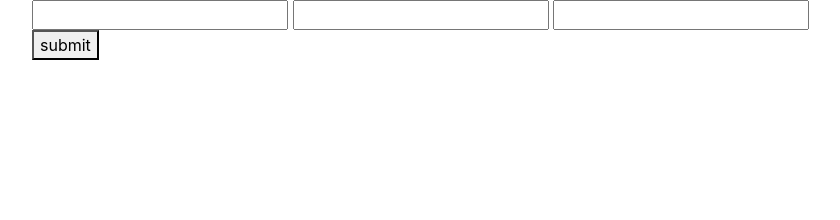
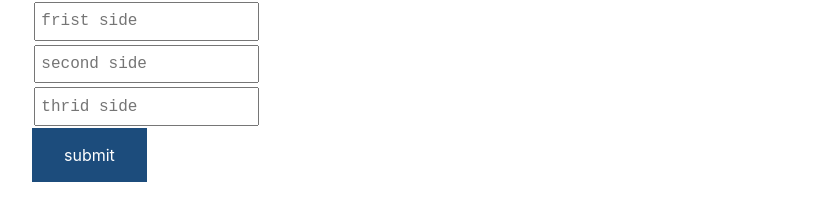
Before and after one commit to shack254/triangles, a plain HTML site: page index.html in a window 1280 px wide. Shown: the whole page, without its empty margins (53-893 px from the left). Drawn offline with Linux system fonts and the light colour scheme.

Commit message:
designed from and submit button

```diff
--- a/css/stlye.css
+++ b/css/stlye.css
@@ -0,0 +1,28 @@
+#sideab{
+    padding: 4pt;
+    margin: 2px;
+    font-family: monospace;
+    font-size: 16px;
+}
+#sidebc{
+    padding: 4pt;
+    margin: 2px;
+    font-family: monospace;
+    font-size: 16px;
+}
+#sideca{
+    padding: 4pt;
+    margin: 2px;
+    font-family: monospace;
+    font-size: 16px;
+}
+button{
+    background-color: #1c4c7c;
+    border: none;
+    color: white;
+    padding: 15px 32px;
+    text-align: center;
+    text-decoration: none;
+    display: inline-block;
+    font-size: 16px;
+}
--- a/index.html
+++ b/index.html
@@ -12,9 +12,9 @@
     <div class="container">
     <script src="java script/scripts.js"></script>
     <form  method="post" class="form">
-        <input type="number" id="sideab">
-        <input type="number" id="sidebc">
-        <input type="number" id="sideca">
+        <input type="number" id="sideab" placeholder="frist side"><br>
+        <input type="number" id="sidebc"placeholder="second side" ><br>
+        <input type="number" id="sideca" placeholder="thrid side">
     </form>
     <button onclick="triangle()" >submit</button>
 </body>
```
